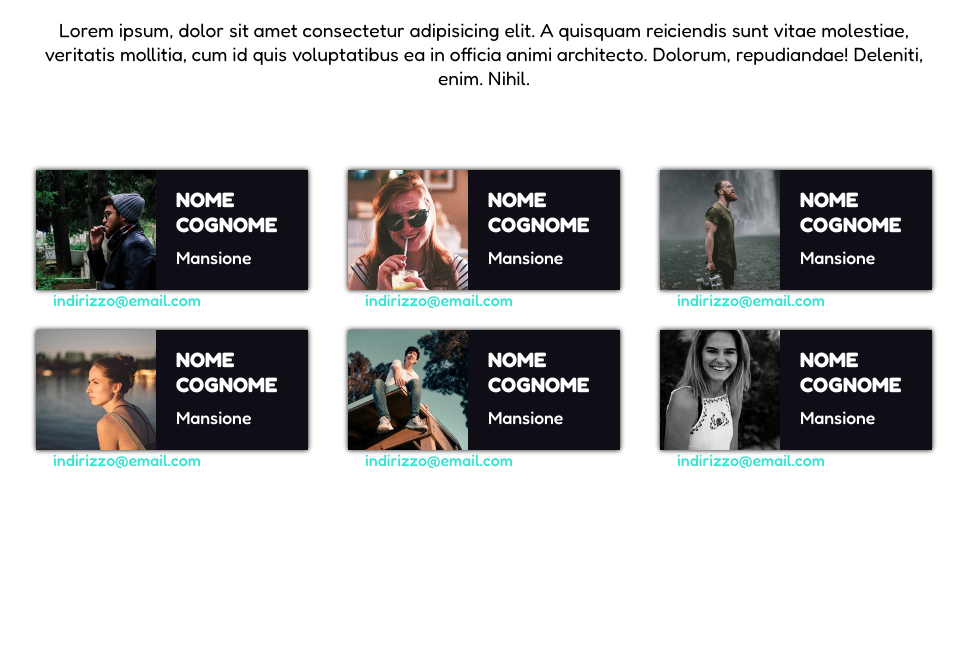
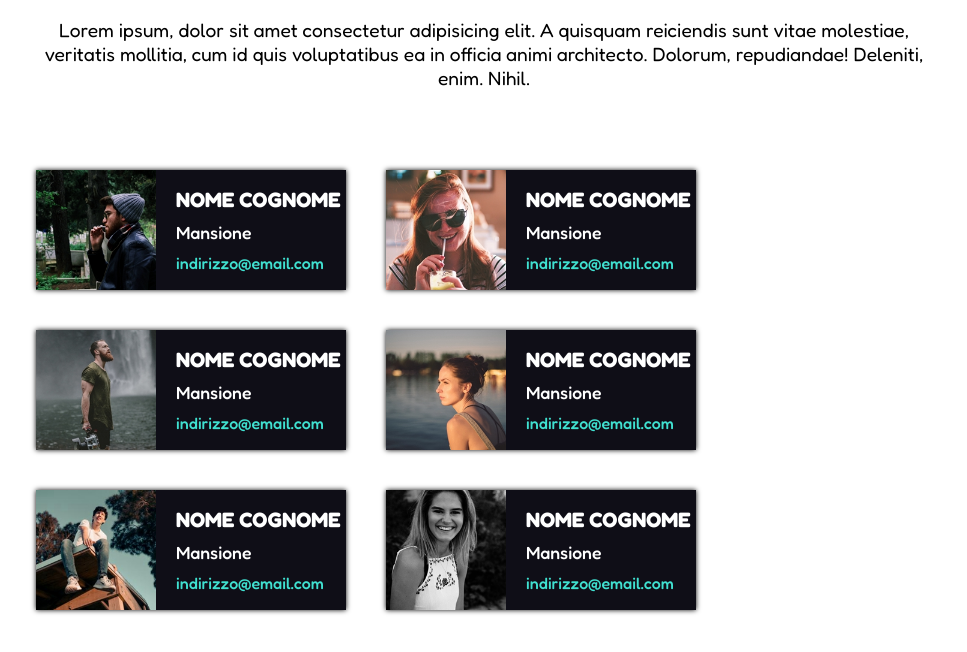
Before and after one commit to nicola1397/html-css-float-cards, a plain HTML site: page index.html in a window 1280 px wide. Shown: the part 110-762 px from the top of the page, without its empty margins (156-1123 px from the left). Drawn offline with Linux system fonts and the light colour scheme.

Commit message:
feat: added min-width e text-wrap

```diff
--- a/style.css
+++ b/style.css
@@ -46,8 +46,8 @@ p {
 .element img {
   float: left;
   display: block;
+  margin-right: 20px;
   height: 120px;
-  margin-right: 20px;
 }
 
 .container {
@@ -57,6 +57,7 @@ p {
 }
 
 .col3 {
+  min-width: 350px;
   width: calc(100% / 3);
   float: left;
   padding: 20px;
@@ -71,12 +72,12 @@ p {
 
 .text {
   text-align: left;
-  height: 120px;
   padding: 7px;
 }
 
 .text * {
   margin: 10px;
+  text-wrap: nowrap;
 }
 
 .row {
```
